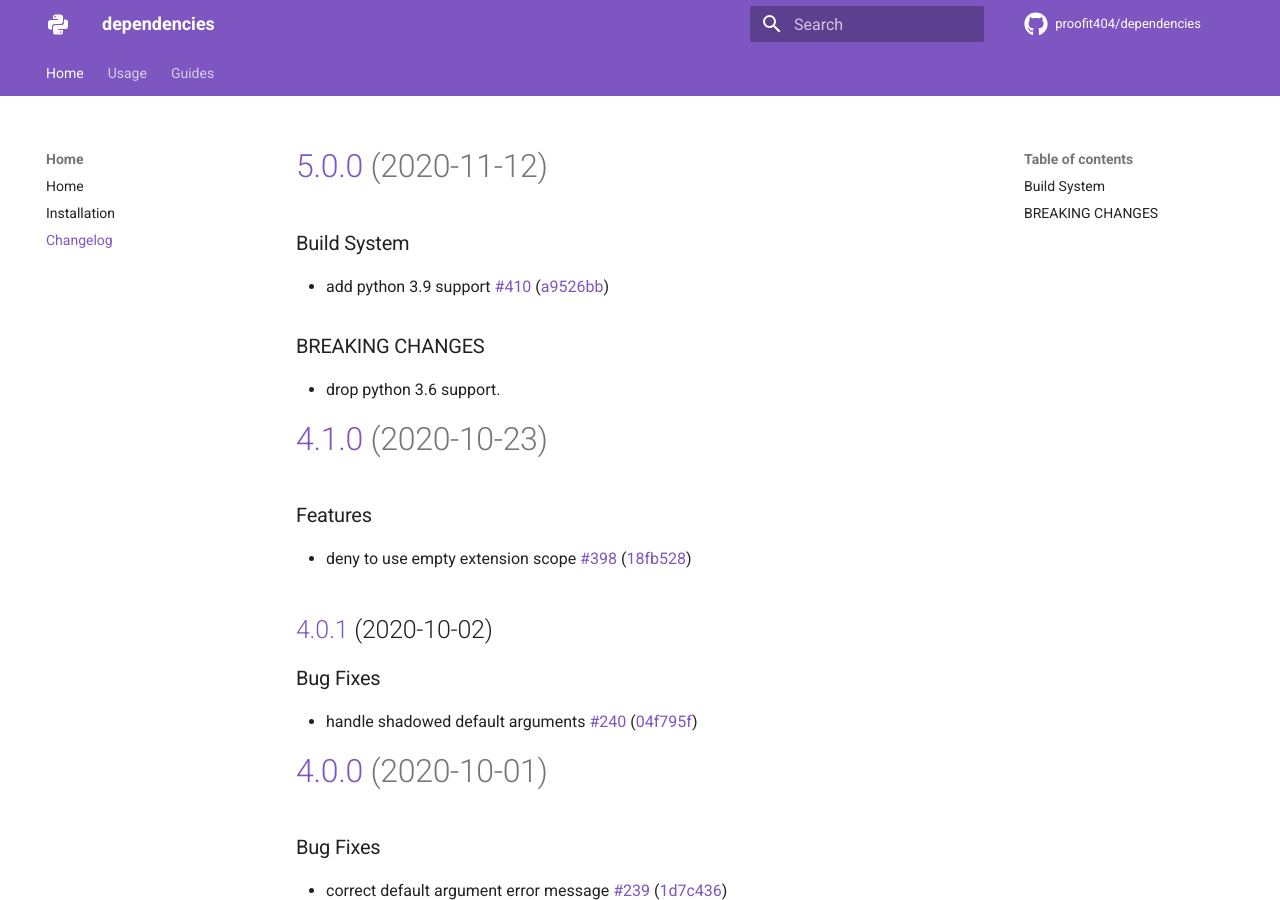
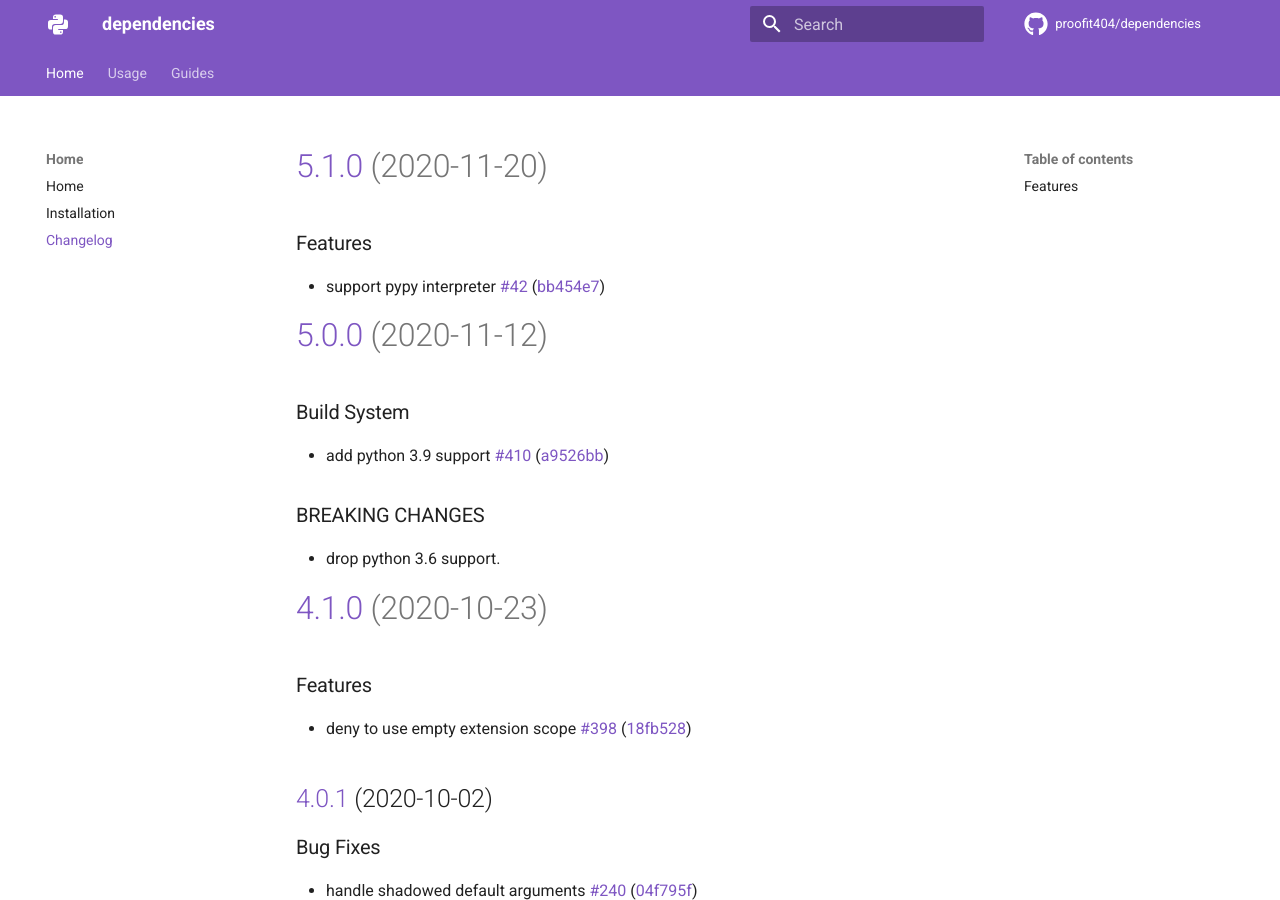
Before and after one commit to proofit404/dependencies, an MkDocs documentation site: the page built from docs/changelog.md, in a window 1280 px wide and 900 px high. Built offline with MkDocs 1.6.1 and Material for MkDocs 9.7.7, drawn with Linux system fonts in a browser that asks for light colours; comment, search, counter and statistics services are not loaded.

Commit message:
chore(release): 5.1.0 [skip ci]
# [5.1.0](https://github.com/proofit404/dependencies/compare/5.0.0...5.1.0) (2020-11-20)

### Features

* support pypy interpreter [#42](https://github.com/proofit404/dependencies/issues/42) ([bb454e7](https://github.com/proofit404/dependencies/commit/bb454e7038f9d180342bd6e4ccfb43ce33b6452a))

```diff
--- a/docs/changelog.md
+++ b/docs/changelog.md
@@ -1,3 +1,11 @@
+# [5.1.0](https://github.com/proofit404/dependencies/compare/5.0.0...5.1.0) (2020-11-20)
+
+### Features
+
+- support pypy interpreter
+  [#42](https://github.com/proofit404/dependencies/issues/42)
+  ([bb454e7](https://github.com/proofit404/dependencies/commit/bb454e7038f9d180342bd6e4ccfb43ce33b6452a))
+
 # [5.0.0](https://github.com/proofit404/dependencies/compare/4.1.0...5.0.0) (2020-11-12)
 
 ### Build System
--- a/pyproject.toml
+++ b/pyproject.toml
@@ -19,7 +19,7 @@
 ]
 readme = "docs/index.md"
 repository = "https://github.com/proofit404/dependencies/"
-version = "5.0.0"
+version = "5.1.0"
 
 [tool.poetry.dependencies]
 python = "~3.6 || ~3.7 || ~3.8 || ~3.9"
```
